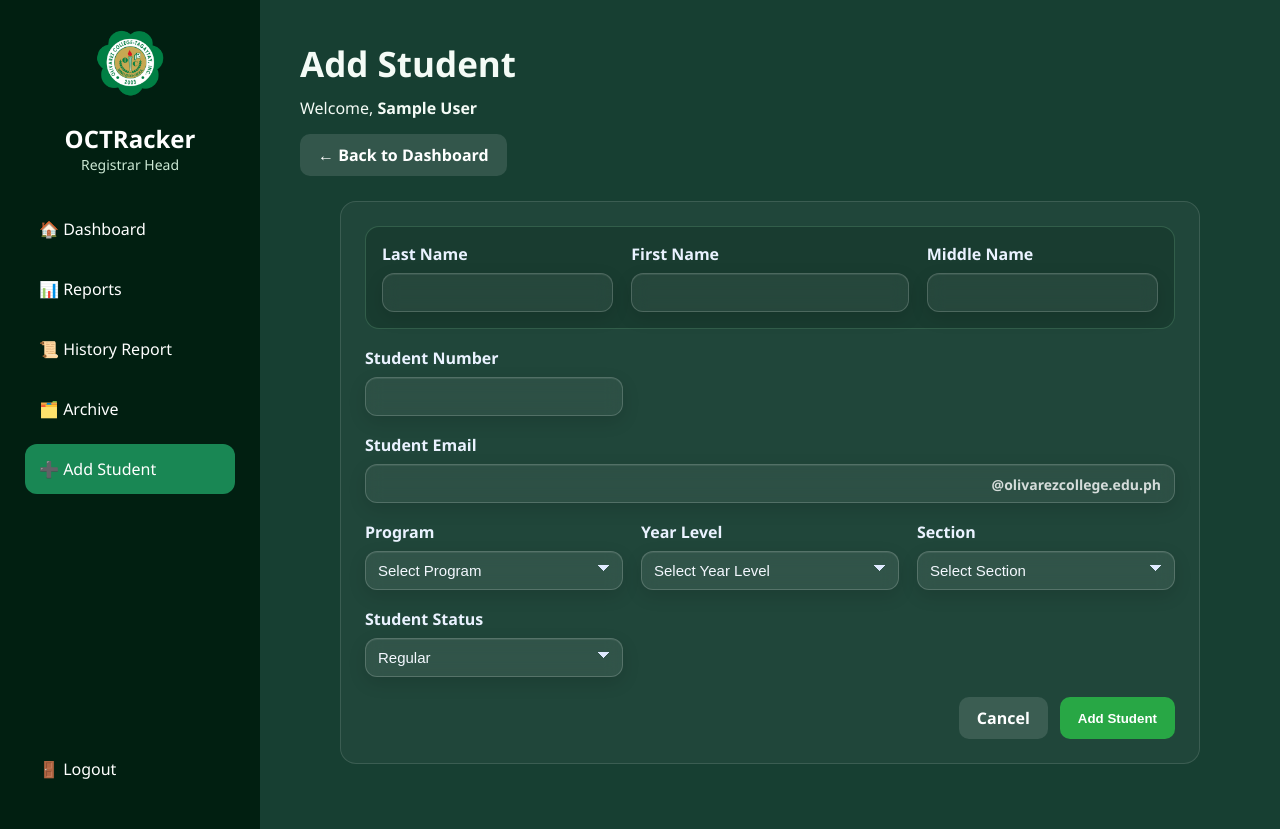
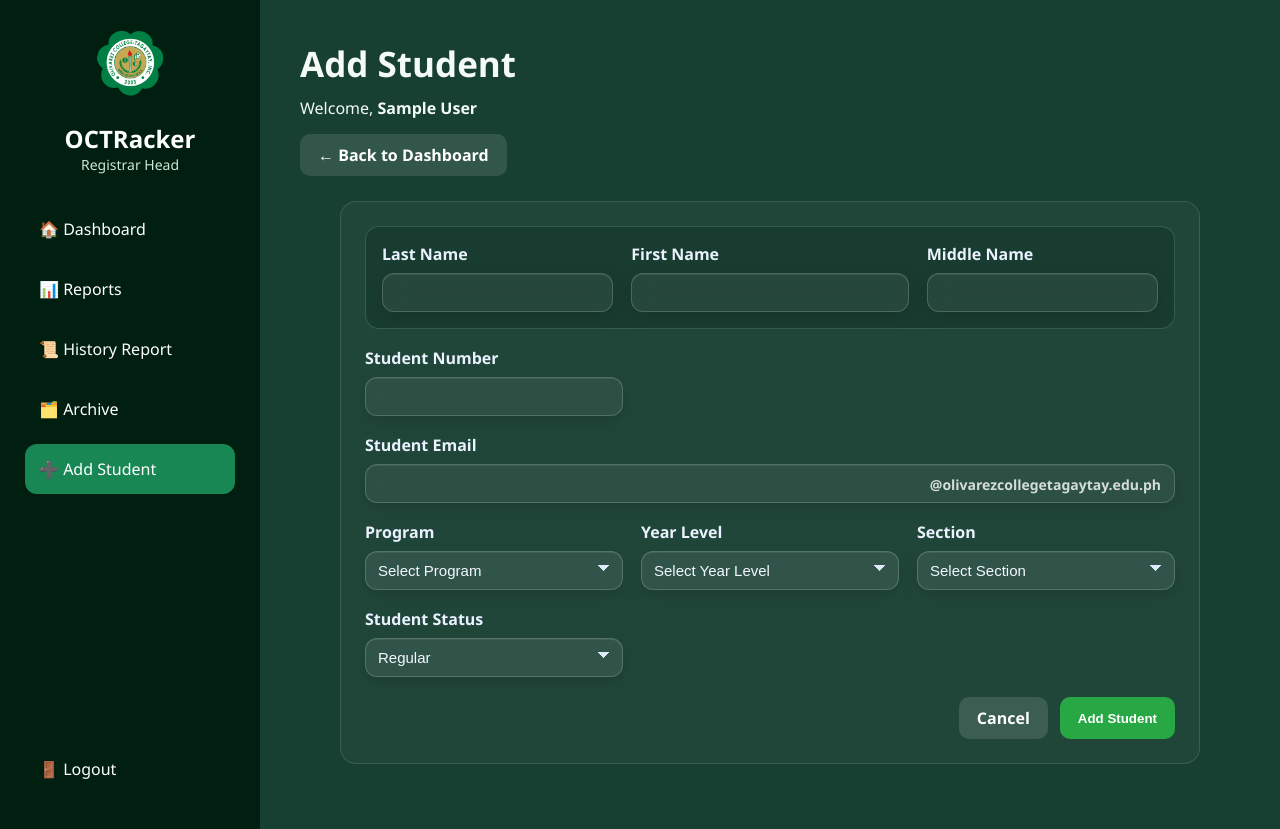
Before and after one commit to francisespiritu-star/octracker, a PHP site: page /admin/registrar/add_student.php in a window 1280 px wide. Run offline with PHP 8.4, Linux system fonts and the light colour scheme; the visitor is signed in with stand-in values (Sample User, id 1).

Commit message:
Switch student email domain to @olivarezcollegetagaytay.edu.ph
Co-authored-by: Cursor <cursoragent@cursor.com>

```diff
--- a/admin/includes/student_validation.php
+++ b/admin/includes/student_validation.php
@@ -4,7 +4,7 @@
  * Shared student number / email validation helpers.
  */
 
-const OLIVAREZ_STUDENT_EMAIL_DOMAIN = 'olivarezcollege.edu.ph';
+const OLIVAREZ_STUDENT_EMAIL_DOMAIN = 'olivarezcollegetagaytay.edu.ph';
 
 function normalizeStudentEmail(string $email): string
 {
@@ -92,7 +92,7 @@ function validateStudentNumberAndEmail(
     }
 
     if ($email !== '' && !isValidOlivarezStudentEmail($email)) {
-        return 'Enter a valid Olivarez College email (example@olivarezcollege.edu.ph).';
+        return 'Enter a valid Olivarez College email (example@olivarezcollegetagaytay.edu.ph).';
     }
 
     if ($email !== '' && studentEmailExists($conn, $email, $excludeStudentId)) {
--- a/admin/registrar/add_student.php
+++ b/admin/registrar/add_student.php
@@ -272,7 +272,7 @@ if ($_SERVER['REQUEST_METHOD'] === 'POST' && isset($_POST['save_student'])) {
         .email-input-wrapper input#email_local {
             width: 100%;
             box-sizing: border-box;
-            padding-right: 210px;
+            padding-right: 280px;
         }
 
         .email-input-wrapper .email-suffix {
@@ -305,7 +305,7 @@ if ($_SERVER['REQUEST_METHOD'] === 'POST' && isset($_POST['save_student'])) {
 
             .email-input-wrapper input#email_local {
                 padding-right: 12px;
-                padding-bottom: 34px;
+                padding-bottom: 36px;
             }
 
             .email-input-wrapper .email-suffix {
@@ -313,7 +313,7 @@ if ($_SERVER['REQUEST_METHOD'] === 'POST' && isset($_POST['save_student'])) {
                 top: auto;
                 bottom: 10px;
                 transform: none;
-                font-size: 12px;
+                font-size: 11px;
             }
         }
 
@@ -453,14 +453,14 @@ if ($_SERVER['REQUEST_METHOD'] === 'POST' && isset($_POST['save_student'])) {
                     <label for="email_local">Student Email</label>
                     <?php
                     $postedEmail = (string) ($_POST['email'] ?? '');
-                    $emailLocalValue = preg_replace('/@olivarezcollege\.edu\.ph$/i', '', $postedEmail) ?? $postedEmail;
+                    $emailLocalValue = preg_replace('/@olivarezcollegetagaytay\.edu\.ph$/i', '', $postedEmail) ?? $postedEmail;
                     if ($emailLocalValue === $postedEmail && strpos($postedEmail, '@') !== false) {
                         $emailLocalValue = '';
                     }
                     ?>
                     <div class="email-input-wrapper">
                         <input type="text" id="email_local" name="email_local" value="<?php echo htmlspecialchars($emailLocalValue); ?>" placeholder="" autocomplete="off" required>
-                        <span class="email-suffix">@olivarezcollege.edu.ph</span>
+                        <span class="email-suffix">@olivarezcollegetagaytay.edu.ph</span>
                     </div>
                     <input type="hidden" id="email" name="email" value="<?php echo htmlspecialchars($postedEmail); ?>">
                 </div>
@@ -516,7 +516,7 @@ if ($_SERVER['REQUEST_METHOD'] === 'POST' && isset($_POST['save_student'])) {
     (function() {
         var localInput = document.getElementById('email_local');
         var hiddenEmail = document.getElementById('email');
-        var domain = '@olivarezcollege.edu.ph';
+        var domain = '@olivarezcollegetagaytay.edu.ph';
 
         function syncEmail() {
             var localValue = localInput.value.trim();
--- a/admin/registrar/student_profile.php
+++ b/admin/registrar/student_profile.php
@@ -377,8 +377,8 @@ $shsProgramOptions = ['ASSH', 'BAE', 'STEM', 'ICT', 'HT'];
                         </div>
                         <div>
                             <label style="display:block; margin-bottom:6px; font-weight:600;">Email</label>
-                            <input type="email" name="email" value="<?php echo htmlspecialchars($student['email'] ?? ''); ?>" placeholder="name@olivarezcollege.edu.ph" style="width:100%; padding:10px 12px; border-radius:10px; border:1px solid rgba(255,255,255,.2); background:rgba(255,255,255,.08); color:#fff;">
-                            <small style="opacity:.8;">Must end with @olivarezcollege.edu.ph</small>
+                            <input type="email" name="email" value="<?php echo htmlspecialchars($student['email'] ?? ''); ?>" placeholder="name@olivarezcollegetagaytay.edu.ph" style="width:100%; padding:10px 12px; border-radius:10px; border:1px solid rgba(255,255,255,.2); background:rgba(255,255,255,.08); color:#fff;">
+                            <small style="opacity:.8;">Must end with @olivarezcollegetagaytay.edu.ph</small>
                         </div>
                         <div>
                             <label style="display:block; margin-bottom:6px; font-weight:600;">Program</label>
--- a/admin/student_profile.php
+++ b/admin/student_profile.php
@@ -346,8 +346,8 @@ if ($_SERVER['REQUEST_METHOD'] === 'POST' && isset($_POST['save_student']) && $s
                         </div>
                         <div>
                             <label style="display:block; margin-bottom:6px; font-weight:600;">Email</label>
-                            <input type="email" name="email" value="<?php echo htmlspecialchars($student['email'] ?? ''); ?>" placeholder="name@olivarezcollege.edu.ph" style="width:100%; padding:10px 12px; border-radius:10px; border:1px solid rgba(255,255,255,.2); background:rgba(255,255,255,.08); color:#fff;">
-                            <small style="opacity:.8;">Must end with @olivarezcollege.edu.ph</small>
+                            <input type="email" name="email" value="<?php echo htmlspecialchars($student['email'] ?? ''); ?>" placeholder="name@olivarezcollegetagaytay.edu.ph" style="width:100%; padding:10px 12px; border-radius:10px; border:1px solid rgba(255,255,255,.2); background:rgba(255,255,255,.08); color:#fff;">
+                            <small style="opacity:.8;">Must end with @olivarezcollegetagaytay.edu.ph</small>
                         </div>
                         <div>
                             <label style="display:block; margin-bottom:6px; font-weight:600;">Program</label>
```
